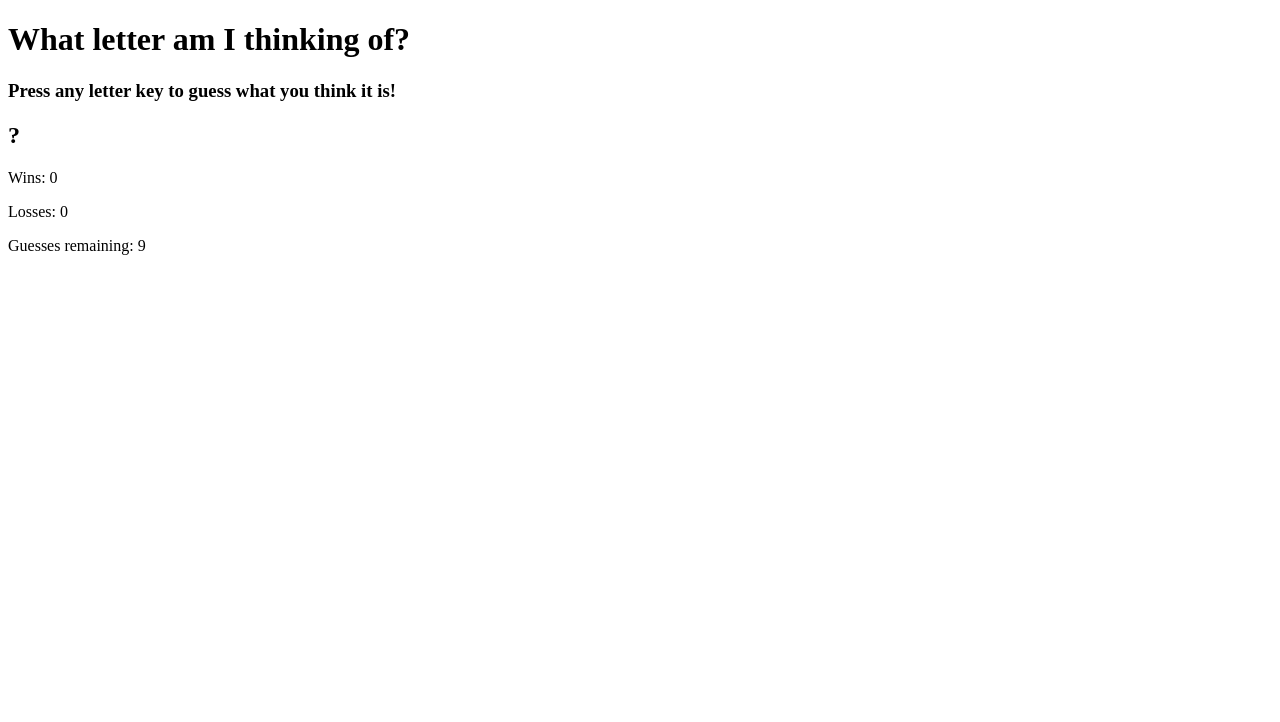
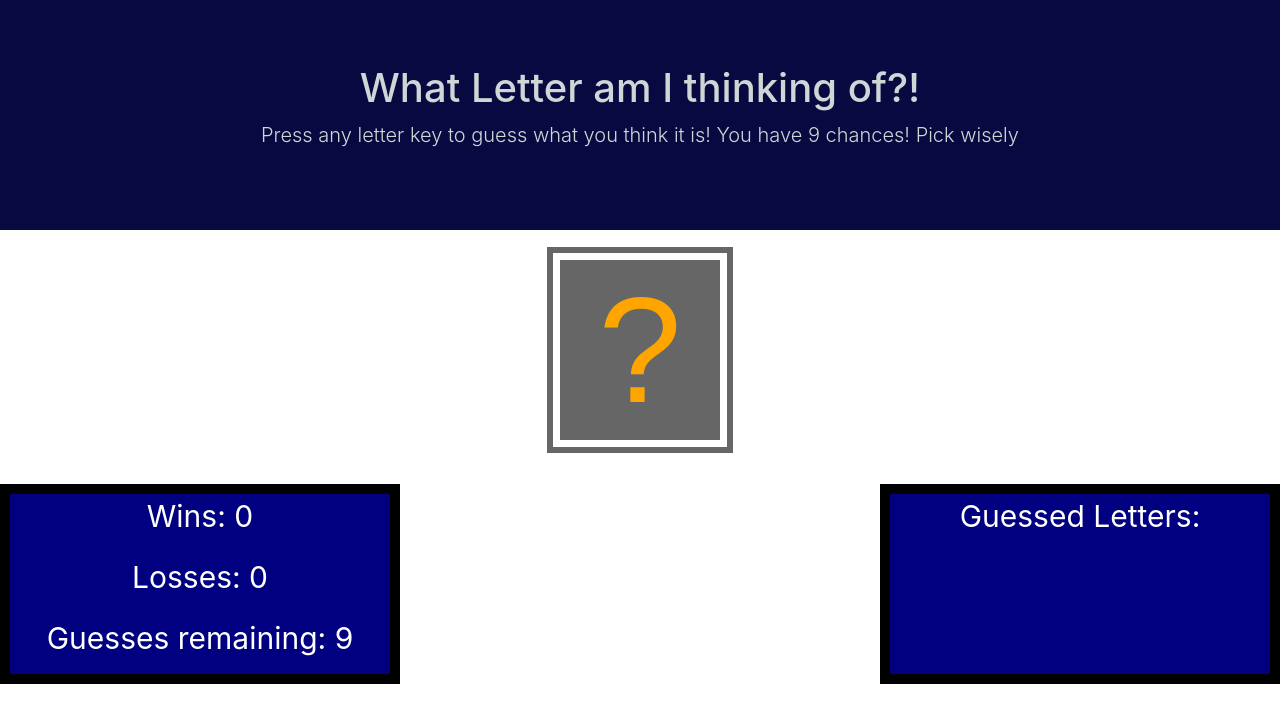
Before and after one commit to tomjcal89/Psychic-Game, a plain HTML site: page index.html in a window 1280 px wide. Drawn offline with nearby package versions, Linux system fonts and the light colour scheme.

Commit message:
styling game to ensure that it is not just plain text. added a blinking element to the css file to make a question mark flash different colors.

```diff
--- a/assets/css/reset.css
+++ b/assets/css/reset.css
@@ -0,0 +1,43 @@
+html, body, div, span, applet, object, iframe,
+h1, h2, h3, h4, h5, h6, p, blockquote, pre,
+a, abbr, acronym, address, big, cite, code,
+del, dfn, em, img, ins, kbd, q, s, samp,
+small, strike, strong, sub, sup, tt, var,
+b, u, i, center,
+dl, dt, dd, ol, ul, li,
+fieldset, form, label, legend,
+table, caption, tbody, tfoot, thead, tr, th, td,
+article, aside, canvas, details, embed,
+figure, figcaption, footer, header, hgroup,
+menu, nav, output, ruby, section, summary,
+time, mark, audio, video {
+	margin: 0;
+	padding: 0;
+	border: 0;
+	font-size: 100%;
+	font: inherit;
+	vertical-align: baseline;
+}
+/* HTML5 display-role reset for older browsers */
+article, aside, details, figcaption, figure,
+footer, header, hgroup, menu, nav, section {
+	display: block;
+}
+body {
+	line-height: 1;
+}
+ol, ul {
+	list-style: none;
+}
+blockquote, q {
+	quotes: none;
+}
+blockquote:before, blockquote:after,
+q:before, q:after {
+	content: '';
+	content: none;
+}
+table {
+	border-collapse: collapse;
+	border-spacing: 0;
+}
--- a/assets/css/style.css
+++ b/assets/css/style.css
@@ -0,0 +1,56 @@
+
+
+.jumbotron {
+    text-align: center;
+    background-color: rgb(9, 9, 65);
+    color: rgb(208, 214, 214);
+   margin-bottom: 10px;
+}
+
+h2 {
+    text-align: center;
+    background-color: rgb(102, 102, 102);
+    width: 200px;
+    margin: auto;
+    font-size: 150px;
+    font-family: sans-serif;
+    border: 20px double rgb(255, 255, 255);
+    animation:blinkingText 5.0s infinite;
+}
+    @keyframes blinkingText{
+        0%{     color: orange;    }
+        49%{    color: red; }
+        50%{    color: teal; }
+        99%{    color: purple;  }
+        100%{   color: green;    }
+    }
+
+.container1 {
+    float: left;
+    background: navy;
+    color: white;
+    width: 400px;
+    height: 200px;
+    padding-bottom: 20px;
+    text-align: center;
+    font-size: 30px;
+    border: 10px solid black;
+    margin-bottom: 2%;
+}
+
+.letterGuess {
+    float: right;
+    text-align: center;
+    background-color: navy;
+    color: white;
+    border: 10px solid black;
+    width: 400px;
+    height: 200px;
+    font-size: 30px;
+    padding-bottom: 20px;
+    margin-bottom: 2%;
+}
+
+#letterGuessed {
+    padding: 0;
+}
--- a/assets/javascript/game.js
+++ b/assets/javascript/game.js
@@ -4,10 +4,13 @@ var letters = ["a", "b", "c", "d", "e", "f", "g", "h", "i",
     "j", "k", "l", "m", "n", "o", "p", "q", "r",
     "s", "t", "u", "v", "w", "x", "y", "z"];
 
+
+
 var lost = 0;
 var win = 0;
 var guesses = 9;
-var guessLetter = "";
+
+
 
 //have computer come up with random letter
 function renderLetter() {
@@ -15,7 +18,8 @@ function renderLetter() {
     console.log(randLetter)
 }
 
-//functions
+//making functions to add to wins and losses increase, making a reset for when theres a win or you run out of guesses
+//and making the number of guesses go down.
 
 function updateWins() {
     document.querySelector("#wins").innerHTML = "Wins: " + win;
@@ -29,13 +33,20 @@ function updatedGuessesLeft() {
     document.querySelector("#guessesLeft").innerHTML = "Guesses remaining: " + guesses;
 }
 
-
+function reset() {
+    guesses = (9);
+    document.getElementById("lettersGuessed").innerHTML = (" ");
+}
+//activating functions
 updateLosses()
 updateWins()
 updatedGuessesLeft()
 renderLetter()
+reset()
 
-document.onkeyup = function (event) {
+//setting my key function for when you press a key, it will document what key you pressed and see if it matched the letter being rendered
+
+document.onkeydown = function (event) {
 
     var userInput = event.key.toLowerCase();
 
@@ -47,42 +58,28 @@ document.onkeyup = function (event) {
         win++;
         updateWins();
         renderLetter()
+        reset()
+
     }
 
-    if (guesses <= 0) {
+    if (guesses <= 1) {
         lost++;
-        updateLosses()
+        updateLosses();
+        updatedGuessesLeft();
+        renderLetter();
+        reset()
+
     }
     else {
         guesses--;
         updatedGuessesLeft();
-        document.getElementById("lettersGuessed").innerHTML += (userInput + ", ");
+        document.getElementById("lettersGuessed").innerHTML += (userInput + "  ");
+
     }
+
 
 }
 
+//still trying to figure out how to not make the correct letter show up on a new page.
 
-//if win goes up- reset guesses and
-
-
-
-
-
-
-
-    //have letter show up in "letters you have guessed"
-
-    //have the "number of Guesses left go down by 1"
-
-
-
-
-// if number of guesses equal 0, add 1 to number of losses
-
-//if number of guesses equal 0, have game restart
-    //number of guesses reset to 9
-    //guessed letters reset to nothing
-
-// if correct key is hit, number of wins goes up by 1
-    //letters guessed resets
-    //number of guesses left resets to 9
+//need to figure out how to make guesses go back to 9 once you lose and not stay at 1 for one last time.
--- a/index.html
+++ b/index.html
@@ -5,16 +5,29 @@
     <meta charset="UTF-8">
     <meta name="viewport" content="width=device-width, initial-scale=1.0">
     <meta http-equiv="X-UA-Compatible" content="ie=edge">
-    <title>Document</title>
+    <title>Psyichic Game!</title>
+    <link rel="stylesheet" type="text/css" href="assets/css/reset.css">
+    <link rel="stylesheet" href="https://stackpath.bootstrapcdn.com/bootstrap/4.1.3/css/bootstrap.min.css" integrity="sha384-MCw98/SFnGE8fJT3GXwEOngsV7Zt27NXFoaoApmYm81iuXoPkFOJwJ8ERdknLPMO"
+        crossorigin="anonymous">
+    <link rel="stylesheet" type="text/css" href="assets/css/style.css">
 </head>
 
 <body>
 
-    <h1> What letter am I thinking of?</h1>
-    <h3>Press any letter key to guess what you think it is!</h3>
+    <div class="jumbotron jumbotron-fluid">
+        <div class="container">
+            <h1 class="display-5">What Letter am I thinking of?!</h1>
+            <p class="lead">Press any letter key to guess what you think it is! You have 9 chances! Pick wisely</p>
+        </div>
+    </div>
 
-    <h2>?</h2>
 
+
+    <h2 id=questionMark>?</h2>
+    <br>
+
+
+    <div class="container1">
         <div class="winnings">
             <p id="wins"></p>
         </div>
@@ -27,10 +40,13 @@
             <p id="guessesLeft"></p>
         </div>
 
-    <div class="letterGuess">
-        <p id="lettersGuessed"></p>
+
     </div>
 
+    <div class="letterGuess"> Guessed Letters:
+        <p id="lettersGuessed">hi</p>
+    </div>
+    </div>
     <script src="assets/javascript/game.js"></script>
 
 
```
Lines whose indentation alone changed are shown as unchanged.
